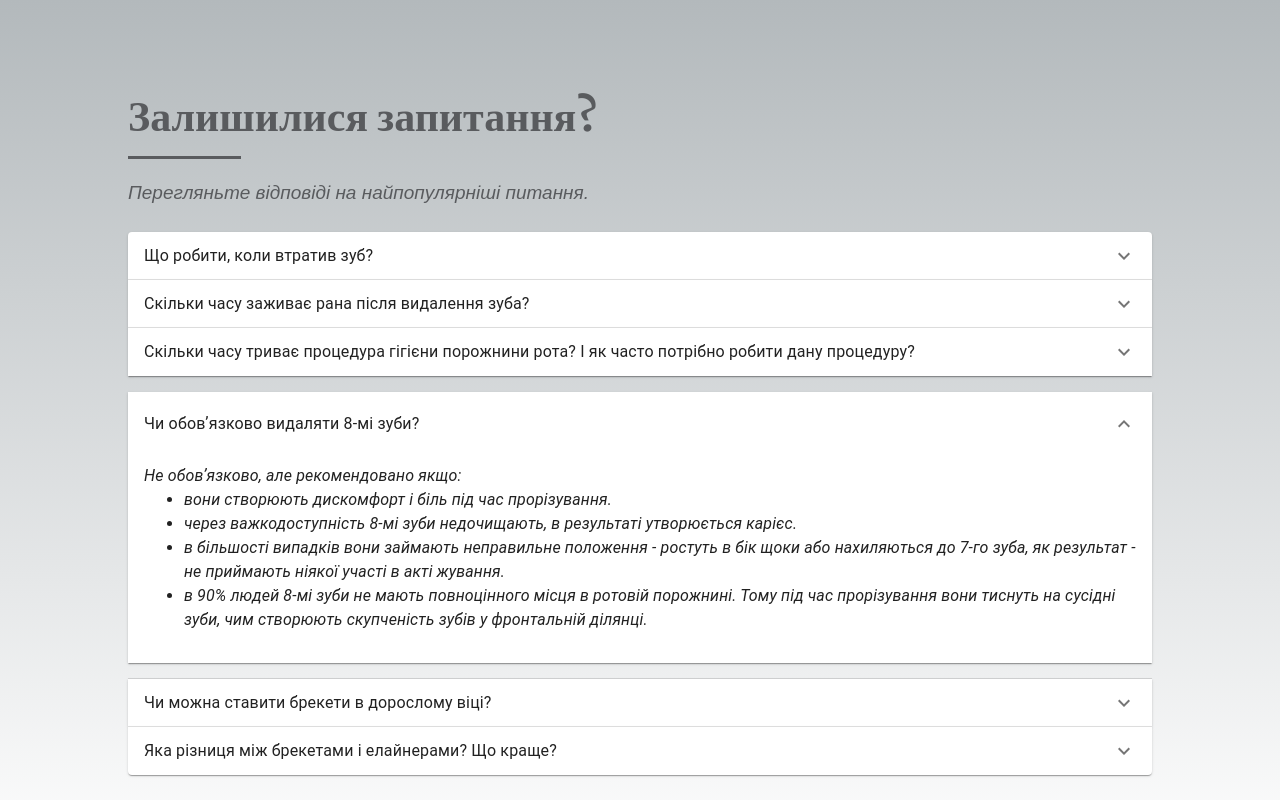
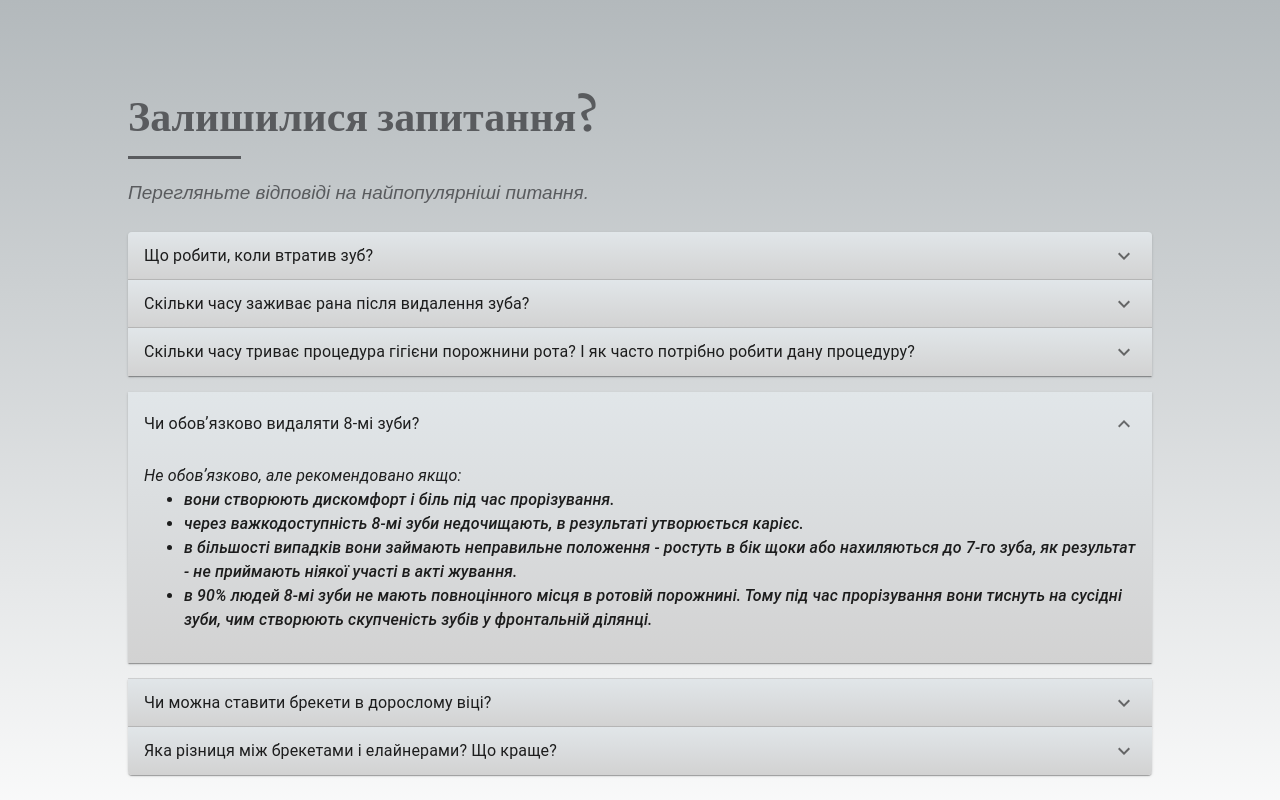
Before and after one commit to Vani4ka89/topdental_site, a React (Create React App) app: page /home in a window 1280 px wide. Both pictures are taken after a click on the button "Чи обовʼязково видаляти 8-мі зуби?". Shown: the part 5275-6075 px from the top of the page. Built offline with nearby package versions, Linux system fonts and the light colour scheme.

Commit message:
fixed some components

```diff
--- a/package.json
+++ b/package.json
@@ -19,6 +19,7 @@
     "react-dom": "^18.3.1",
     "react-hook-form": "^7.53.0",
     "react-router-dom": "^6.26.2",
+    "react-router-hash-link": "^2.4.3",
     "react-scripts": "5.0.1",
     "react-slick": "^0.30.2",
     "slick-carousel": "^1.8.1",
@@ -51,6 +52,7 @@
     ]
   },
   "devDependencies": {
+    "@types/react-router-hash-link": "^2.4.9",
     "@types/react-slick": "^0.23.13"
   }
 }
--- a/src/components/Custom/Custom.tsx
+++ b/src/components/Custom/Custom.tsx
@@ -1,20 +1,15 @@
 import {FC} from 'react';
-import {Link} from "react-router-dom";
+import {HashLink} from "react-router-hash-link"
 
 import '../../styles/custom.css';
 
 const Custom: FC = () => {
-    const handleScroll = () => {
-        const element = document.getElementById("contact");
-        element?.scrollIntoView({behavior: 'smooth'});
-    };
-
     return (
         <section className="custom">
             <div className="custom__container">
-                <Link to="#" onClick={handleScroll} className="btn">
+                <HashLink to="#contact" className="btn">
                     Записатись на прийом →
-                </Link>
+                </HashLink>
             </div>
         </section>
     );
--- a/src/components/Questions/Questions.tsx
+++ b/src/components/Questions/Questions.tsx
@@ -91,9 +91,9 @@ const Questions: FC = () => {
                             </Typography>
                         </AccordionSummary>
                         <AccordionDetails>
-                            <Typography sx={{fontStyle: 'italic'}}>
+                            <Typography sx={{fontStyle: 'italic'}} component={'div'}>
                                 Не обовʼязково, але рекомендовано якщо:
-                                <ol className="questions__list list">
+                                <ul className="questions__list list">
                                     <li className="list__item">вони створюють дискомфорт і біль під час прорізування.
                                     </li>
                                     <li className="list__item">
@@ -112,7 +112,7 @@ const Questions: FC = () => {
                                         фронтальній
                                         ділянці.
                                     </li>
-                                </ol>
+                                </ul>
                             </Typography>
                         </AccordionDetails>
                     </Accordion>
@@ -149,18 +149,18 @@ const Questions: FC = () => {
                             </Typography>
                         </AccordionSummary>
                         <AccordionDetails>
-                            <Typography sx={{fontStyle: 'italic'}}>
+                            <Typography sx={{fontStyle: 'italic'}} component={'div'}>
                                 Брекети:
-                                <ol className="questions__list list">
+                                <ul className="questions__list list">
                                     <li className="list__item">незнімні</li>
                                     <li className="list__item">візит кожні 1 - 1,5 міс</li>
                                     <li className="list__item">обмеження в їжі</li>
                                     <li className="list__item">ретельніша гігієна</li>
                                     <li className="list__item">довший час лікування</li>
                                     <li className="list__item">лікування складних випадків</li>
-                                </ol>
+                                </ul>
                                 Елайнери:
-                                <ol className="questions__list">
+                                <ul className="questions__list">
                                     <li className="list__item">знімні, прозорі, майже не помітні</li>
                                     <li className="list__item">активовуються за допомогою атачменів, які фіксуються на
                                         зубах
@@ -169,7 +169,7 @@ const Questions: FC = () => {
                                     <li className="list__item">прогнозоване лікування та результат</li>
                                     <li className="list__item">немає обмежень в їжі</li>
                                     <li className="list__item">переважно для лікування нескладних випадків</li>
-                                </ol>
+                                </ul>
                                 Який метод лікування буде ефективнішим саме для вашого випадку може визначити лише
                                 ортодонт
                                 після огляду та консультації.
--- a/src/styles/about-first.css
+++ b/src/styles/about-first.css
@@ -17,6 +17,7 @@
 
 .about-first__list {
     margin: 15px 0;
+    list-style: none;
 }
 
 .about-first__list .list__item {
--- a/src/styles/about-second.css
+++ b/src/styles/about-second.css
@@ -21,6 +21,7 @@
 
 .about-second__list {
     margin: 15px 0;
+    list-style-type: none;
 }
 
 .about-second__list .list__item {
--- a/src/styles/common.css
+++ b/src/styles/common.css
@@ -24,10 +24,6 @@ body {
 a {
     text-decoration: none;
     color: #FFFFFF;
-}
-
-ul {
-    list-style: none;
 }
 
 h1 {
--- a/src/styles/header.css
+++ b/src/styles/header.css
@@ -11,6 +11,7 @@
     display: flex;
     align-items: center;
     gap: 40px;
+    list-style: none;
 }
 
 .menu__item a {
@@ -42,6 +43,7 @@
 .social__list {
     display: flex;
     gap: 15px;
+    list-style: none;
 }
 
 .social__item a {
--- a/src/styles/questions.css
+++ b/src/styles/questions.css
@@ -9,8 +9,11 @@
     font-style: italic;
 }
 
+.questions .MuiPaper-root {
+    background:linear-gradient(0deg, rgb(210, 210, 210) 0%, rgb(225, 230, 233) 100%);
+}
+
 .questions__list {
     margin-bottom: 15px;
     padding-left: 40px;
-    list-style-type: disc;
 }
```
Also changed, not shown: 1 other file (tests, documents, lock files or other folders).
